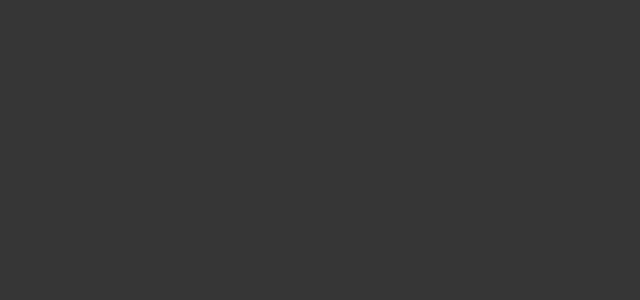
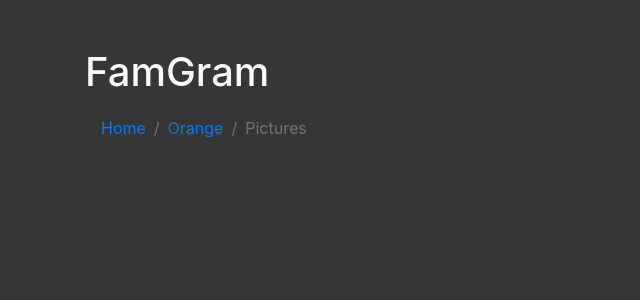
Before and after one commit to thomasbritnell/GroupGram, a React (Create React App) app in the folder frontend/: page / in a window 1280 px wide. Shown: the top 300 px of the page, without its empty margins (0-640 px from the left). Built offline with nearby package versions, Linux system fonts and the light colour scheme.

Commit message:
add breadcrumb

```diff
--- a/frontend/src/App.js
+++ b/frontend/src/App.js
@@ -3,12 +3,15 @@ import React, { Component } from 'react';
 import { Route, Switch } from 'react-router-dom';
 import Picture from './components/Picture'
 import PictureFolder from './components/PictureFolder'
+import Breadcrumb from './components/Breadcrumb';
 import 'bootstrap/dist/css/bootstrap.min.css';
 
 class App extends Component {
   render() {
     const App = () => (
-      <div>
+      <div className="container">
+        <h1 className="text-light mt-5">FamGram</h1>
+        <Breadcrumb/>
         <Switch>
           <Route exact path='/:album/pictures/' component={PictureFolder} />
 
--- /dev/null
+++ b/frontend/src/components/Breadcrumb.js
@@ -0,0 +1,17 @@
+import { React, Component } from 'react';
+
+function Breadcrumb(){
+    return(
+        <div>
+            <nav aria-label="breadcrumb">
+            <ol class="breadcrumb bg-transparent">
+                <li class="breadcrumb-item"><a href="#">Home</a></li>
+                <li class="breadcrumb-item"><a href="#">Orange</a></li>
+                <li class="breadcrumb-item active" aria-current="page">Pictures</li>
+            </ol>
+            </nav>
+        </div>
+    )
+}
+
+export default Breadcrumb;
--- a/frontend/src/components/PictureFolder.js
+++ b/frontend/src/components/PictureFolder.js
@@ -28,8 +28,7 @@ export default class PictureFolder extends Component {
 
     render() {
         return (
-            <div className="container mt-5">
-                <h1 className="text-light">FamGram</h1>
+            <div className="mt-5">
                 <div className="row">
                     {this.state.pictures.map(
                         ({ location, imageURL, caption, album }) =>
```
